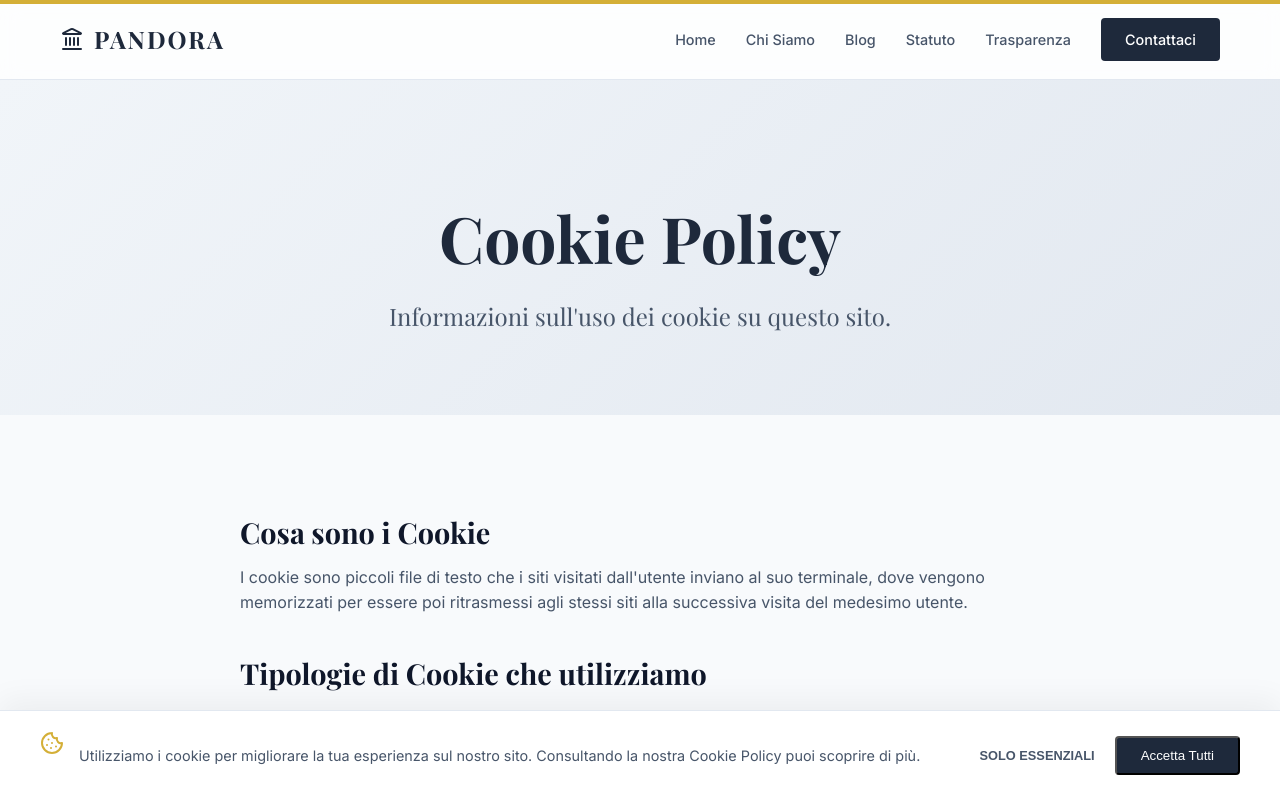
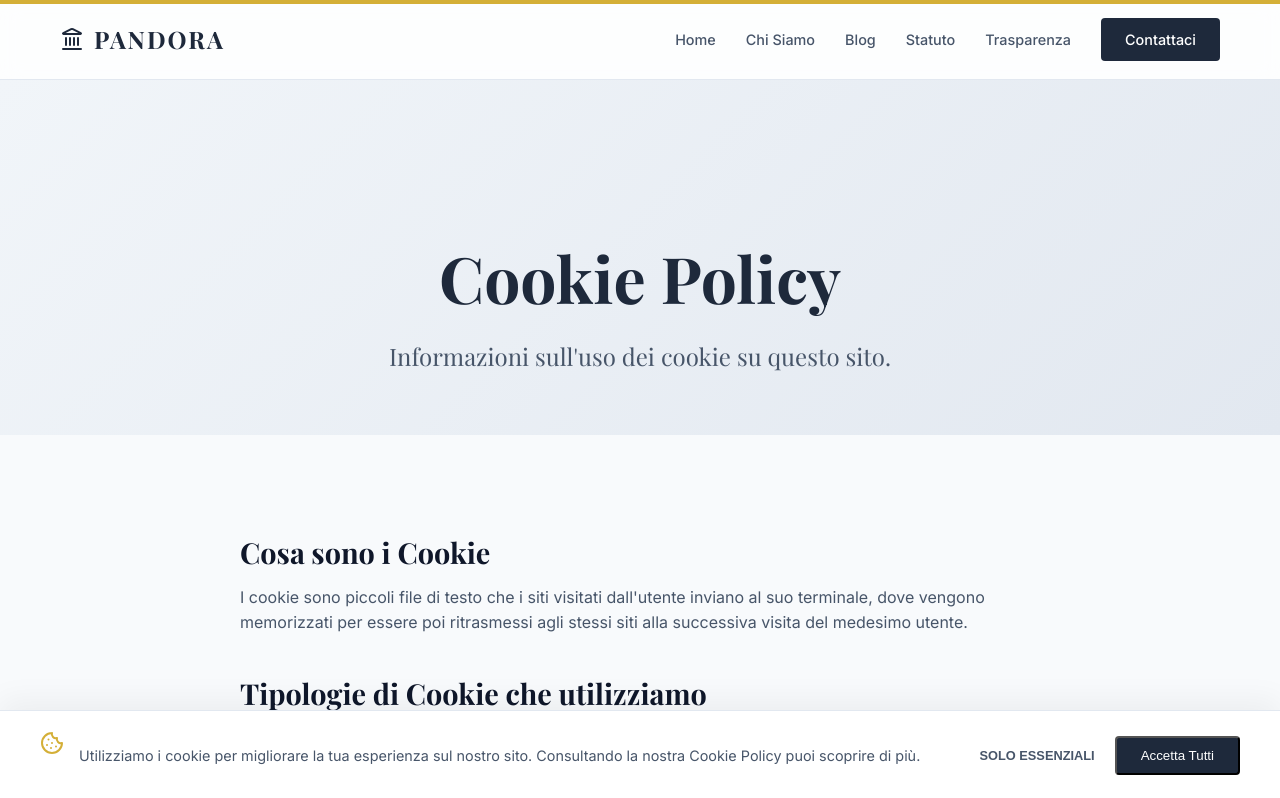
Before and after one commit to dxw391/pandora, a Next.js app: page /cookies in a window 1280 px wide. Shown: the top 798 px of the page. Built offline with nearby package versions, Linux system fonts and the light colour scheme; a web font is replaced by a local one.

Commit message:
Crrections in layout

```diff
--- a/src/app/blog/page.tsx
+++ b/src/app/blog/page.tsx
@@ -40,7 +40,7 @@ export default function BlogPage() {
 
             <section className="blog-list-section bg-secondary">
                 <div className="container">
-                    <div className="values-grid">
+                    <div className="blog-posts-grid">
                         {sortedPosts.map((post, index) => (
                             <motion.article
                                 key={post.slug}
@@ -48,7 +48,7 @@ export default function BlogPage() {
                                 whileInView={{ opacity: 1, y: 0 }}
                                 viewport={{ once: true }}
                                 transition={{ delay: index * 0.1 }}
-                                className="value-card" // Riutilizzo la classe value-card per coerenza
+                                className="blog-post-card"
                             >
                                 <div className="post-meta">
                                     <span className="post-date">
--- a/src/app/globals.css
+++ b/src/app/globals.css
@@ -1,4 +1,3 @@
-
 :root {
   --bg-primary: #f8fafc;
   --bg-secondary: #ffffff;
@@ -15,6 +14,10 @@
 
   --max-width: 1200px;
   --header-height: 80px;
+
+  --section-padding-y: 100px;
+  --section-padding-y-mobile: 60px;
+  --container-padding-x: 20px;
 
   --transition-smooth: all 0.4s cubic-bezier(0.4, 0, 0.2, 1);
 }
@@ -52,15 +55,23 @@ ul {
 }
 
 section {
-  padding: 100px 20px;
+  padding: var(--section-padding-y) var(--container-padding-x);
   display: flex;
   flex-direction: column;
   align-items: center;
+  width: 100%;
 }
 
 .container {
   width: 100%;
   max-width: var(--max-width);
+  margin: 0 auto;
+  position: relative;
+}
+
+.narrow-container {
+  max-width: 800px;
+  width: 100%;
   margin: 0 auto;
 }
 
@@ -113,7 +124,7 @@ section {
   display: flex;
   justify-content: space-between;
   align-items: center;
-  padding: 0 20px;
+  padding: 0 var(--container-padding-x);
 }
 
 .logo {
@@ -334,7 +345,7 @@ section {
 }
 
 .cta-section {
-  padding: 150px 20px;
+  padding: calc(var(--section-padding-y) * 1.5) var(--container-padding-x);
   background: var(--accent-primary);
   color: white;
 }
@@ -368,7 +379,7 @@ section {
 }
 
 .footer {
-  padding: 80px 20px;
+  padding: 80px var(--container-padding-x);
   background: #000;
   color: #fff;
 }
@@ -445,20 +456,21 @@ section {
   }
 
   section {
-    padding: 60px 20px;
+    padding: var(--section-padding-y-mobile) var(--container-padding-x);
   }
 
   .hero-content h1 {
-    font-size: 4rem;
+    font-size: 3.5rem;
   }
 }
+
 /* Page General Styles */
 .page-content {
   padding-top: var(--header-height);
 }
 
 .page-header {
-  padding: 120px 20px 80px;
+  padding: calc(var(--header-height) + 80px) var(--container-padding-x) 60px;
   background: linear-gradient(135deg, #f1f5f9 0%, #e2e8f0 100%);
   text-align: center;
 }
@@ -684,7 +696,10 @@ section {
 
 /* Responsive Overrides */
 @media (max-width: 992px) {
-  .about-grid, .funding-layout, .statuto-layout {
+
+  .about-grid,
+  .funding-layout,
+  .statuto-layout {
     grid-template-columns: 1fr;
     gap: 40px;
   }
@@ -713,7 +728,7 @@ section {
   flex-direction: column;
   gap: 20px;
   border-bottom: 1px solid var(--border-color);
-  box-shadow: 0 10px 20px rgba(0,0,0,0.05);
+  box-shadow: 0 10px 20px rgba(0, 0, 0, 0.05);
   z-index: 999;
 }
 
@@ -741,7 +756,7 @@ section {
   background: white;
   padding: 20px;
   border-top: 1px solid var(--border-color);
-  box-shadow: 0 -10px 30px rgba(0,0,0,0.05);
+  box-shadow: 0 -10px 30px rgba(0, 0, 0, 0.05);
   z-index: 2000;
 }
 
@@ -811,7 +826,8 @@ section {
   margin-top: 20px;
 }
 
-.legal-table th, .legal-table td {
+.legal-table th,
+.legal-table td {
   padding: 12px;
   text-align: left;
   border-bottom: 1px solid var(--border-color);
@@ -857,7 +873,7 @@ section {
   background: var(--bg-secondary);
   border: 1px solid var(--border-color);
   border-radius: 12px;
-  box-shadow: 0 10px 30px rgba(0,0,0,0.05);
+  box-shadow: 0 10px 30px rgba(0, 0, 0, 0.05);
 }
 
 .form-group {
@@ -933,6 +949,28 @@ section {
   padding-bottom: 120px;
 }
 
+.blog-posts-grid {
+  display: grid;
+  grid-template-columns: repeat(auto-fit, minmax(350px, 1fr));
+  gap: 40px;
+}
+
+.blog-post-card {
+  padding: 40px;
+  background: var(--bg-secondary);
+  border: 1px solid var(--border-color);
+  border-radius: 12px;
+  transition: var(--transition-smooth);
+  display: flex;
+  flex-direction: column;
+}
+
+.blog-post-card:hover {
+  box-shadow: 0 20px 40px rgba(0, 0, 0, 0.05);
+  border-color: var(--accent-secondary);
+  transform: translateY(-5px);
+}
+
 .post-meta {
   margin-bottom: 15px;
 }
@@ -988,7 +1026,8 @@ section {
   margin-bottom: 25px;
 }
 
-.prose ul, .prose ol {
+.prose ul,
+.prose ol {
   margin-bottom: 25px;
   padding-left: 20px;
 }
--- a/src/app/page.tsx
+++ b/src/app/page.tsx
@@ -113,7 +113,7 @@ export default function HomePage() {
         </div>
       </section>
 
-      <section className="contact-form-section bg-secondary">
+      <section className="contact-form-section bg-secondary" id="contatti">
         <div className="container narrow-container">
           <div className="section-header">
             <h2>Contattaci</h2>
```
